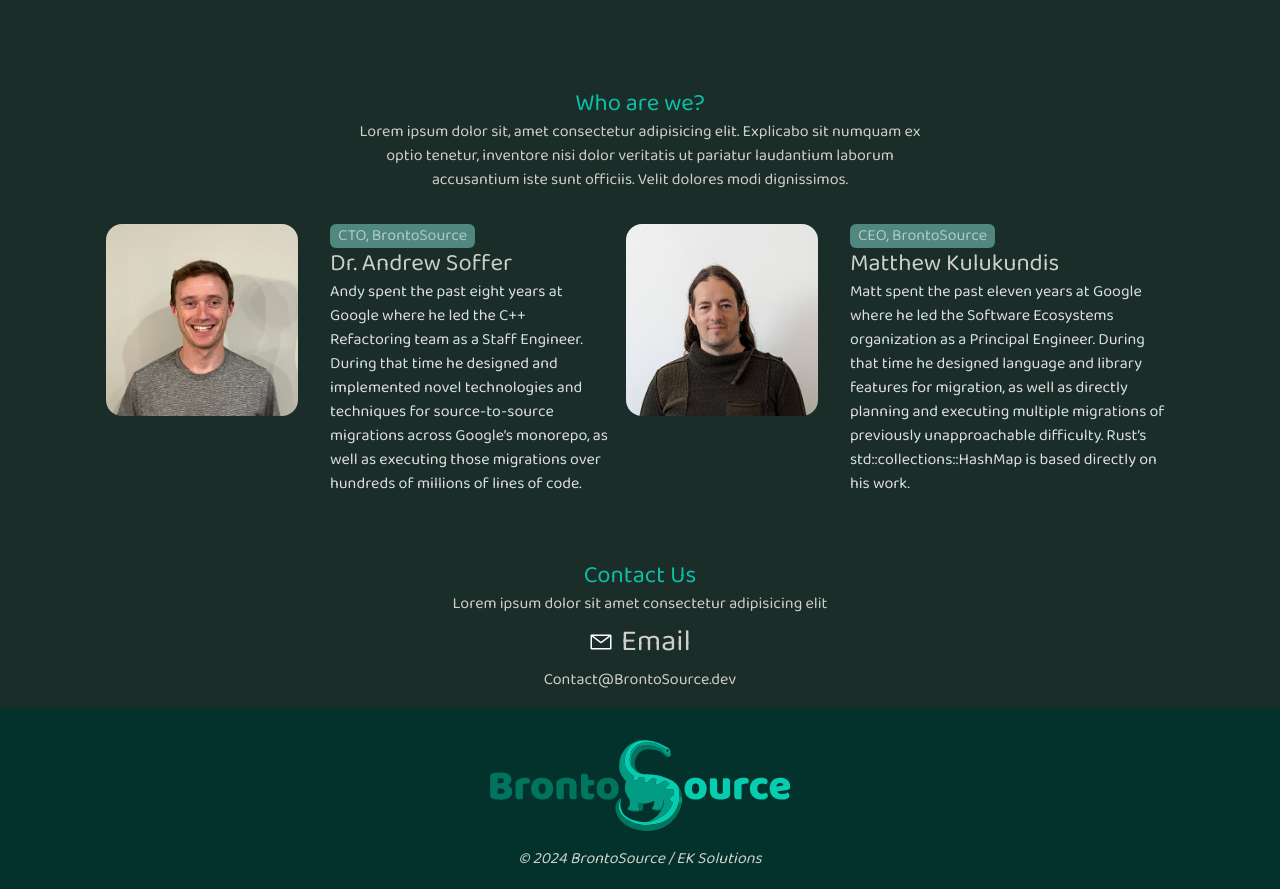
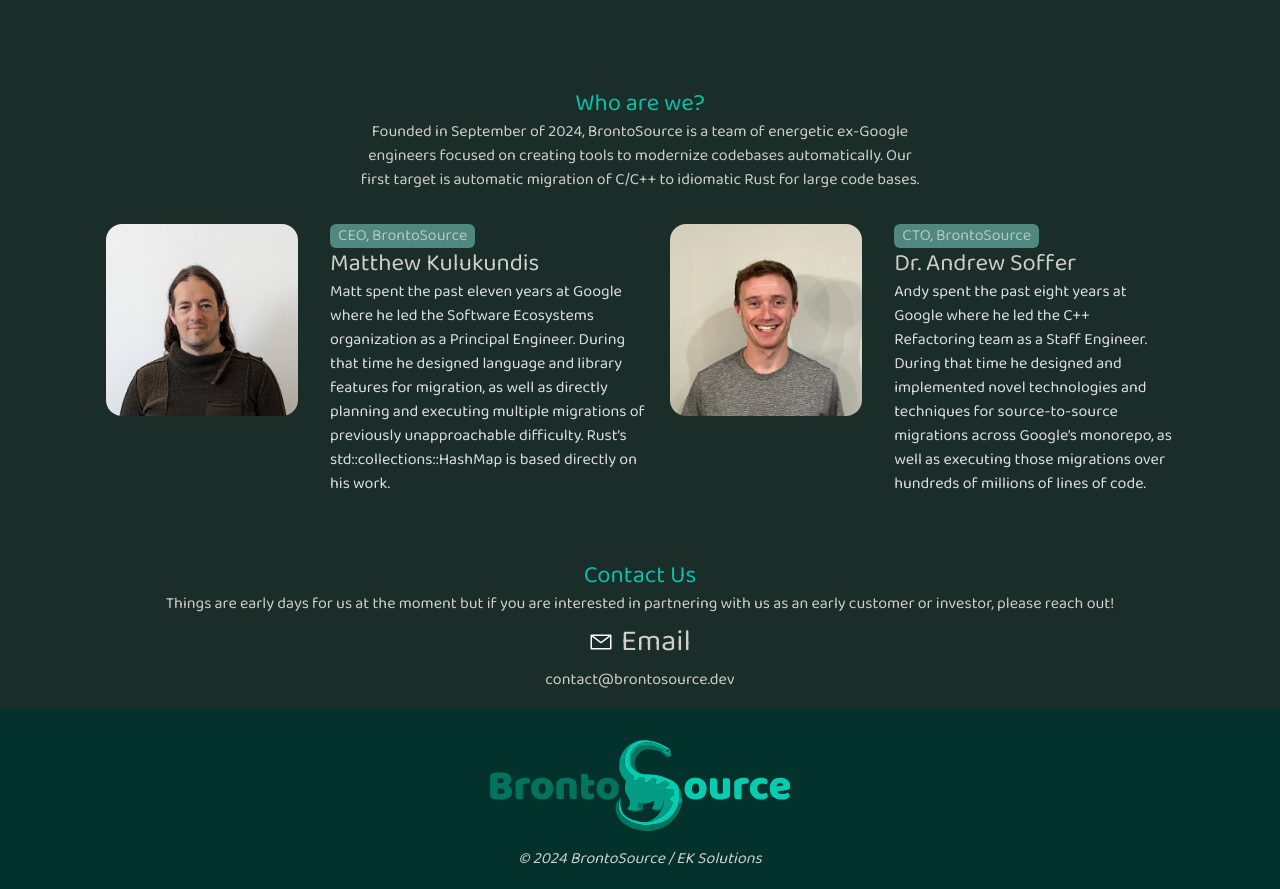
Before and after one commit to brontosource/brontosource.github.io, a Next.js app: page / in a window 1280 px wide. Shown: the part 424-1313 px from the top of the page. Built offline with nearby package versions, Linux system fonts and the light colour scheme.

Commit message:
add placeholder text

```diff
--- a/src/app/page.tsx
+++ b/src/app/page.tsx
@@ -18,12 +18,15 @@ export default function Home() {
             Who are we?
           </h2>
           <p>
-            Lorem ipsum dolor sit, amet consectetur adipisicing elit. Explicabo sit numquam ex optio tenetur, inventore nisi dolor veritatis ut pariatur laudantium laborum accusantium iste sunt officiis. Velit dolores modi dignissimos.
+            Founded in September of 2024, BrontoSource is a team of energetic
+            ex-Google engineers focused on creating tools to modernize codebases
+            automatically.  Our first target is automatic migration of C/C++ to
+            idiomatic Rust for large code bases.
           </p>
         </div>
         <div className="flex flex-col lg:flex-row my-4 h-fit gap-y-10 gap-x-4 lg:max-w-full max-w-xl mx-auto">
+          <AboutDev imageURL={"/matt.webp"} title={"CEO, BrontoSource"} name={"Matthew Kulukundis"} description={"Matt spent the past eleven years at Google where he led the Software Ecosystems organization as a Principal Engineer. During that time he designed language and library features for migration, as well as directly planning and executing multiple migrations of previously unapproachable difficulty. Rust’s std::collections::HashMap is based directly on his work."} />
           <AboutDev imageURL={"/andy.webp"} title={"CTO, BrontoSource"} name={"Dr. Andrew Soffer"} description={"Andy spent the past eight years at Google where he led the C++ Refactoring team as a Staff Engineer. During that time he designed and implemented novel technologies and techniques for source-to-source migrations across Google’s monorepo, as well as executing those migrations over hundreds of millions of lines of code."} />
-          <AboutDev imageURL={"/matt.webp"} title={"CEO, BrontoSource"} name={"Matthew Kulukundis"} description={"Matt spent the past eleven years at Google where he led the Software Ecosystems organization as a Principal Engineer. During that time he designed language and library features for migration, as well as directly planning and executing multiple migrations of previously unapproachable difficulty. Rust’s std::collections::HashMap is based directly on his work."} />
         </div>
       </section>
       <section className="h-fit flex flex-col gap-2">
@@ -32,7 +35,9 @@ export default function Home() {
             Contact Us
           </h2>
           <p>
-            Lorem ipsum dolor sit amet consectetur adipisicing elit
+            Things are early days for us at the moment but if you are interested
+            in partnering with us as an early customer or investor, please
+            reach out!
           </p>
         </div>
 
@@ -43,7 +48,7 @@ export default function Home() {
               <h3 className="text-3xl">Email</h3>
             </div>
             <p>
-              <a href="mailto:contact@brontosource.dev">Contact@BrontoSource.dev</a>
+              <a href="mailto:contact@brontosource.dev">contact@brontosource.dev</a>
             </p>
           </div>
         </div>
```
